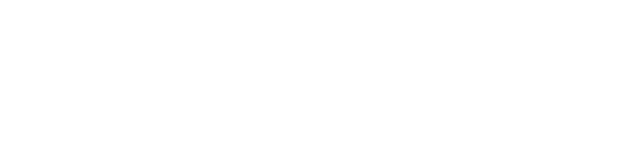
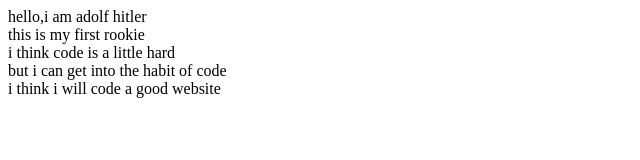
Before and after one commit to veryhard18/hello, a plain HTML site: page index.html in a window 1280 px wide. Shown: the whole page, without its empty margins (0-640 px from the left). Drawn offline with Linux system fonts and the light colour scheme.

Commit message:
Update index.html

```diff
--- a/index.html
+++ b/index.html
@@ -3,6 +3,10 @@
     <title>hello,everyone</title>
   </head>
   <body>
-    <p1></p1>
+    <div>hello,i am adolf hitler</div>
+    <div>this is my first rookie</div>
+    <div>i think code is a little hard</div>
+    <div>but i can get into the habit of code</div>
+    <div>i think i will code a good website</div>
   </body>
 </html>
```
